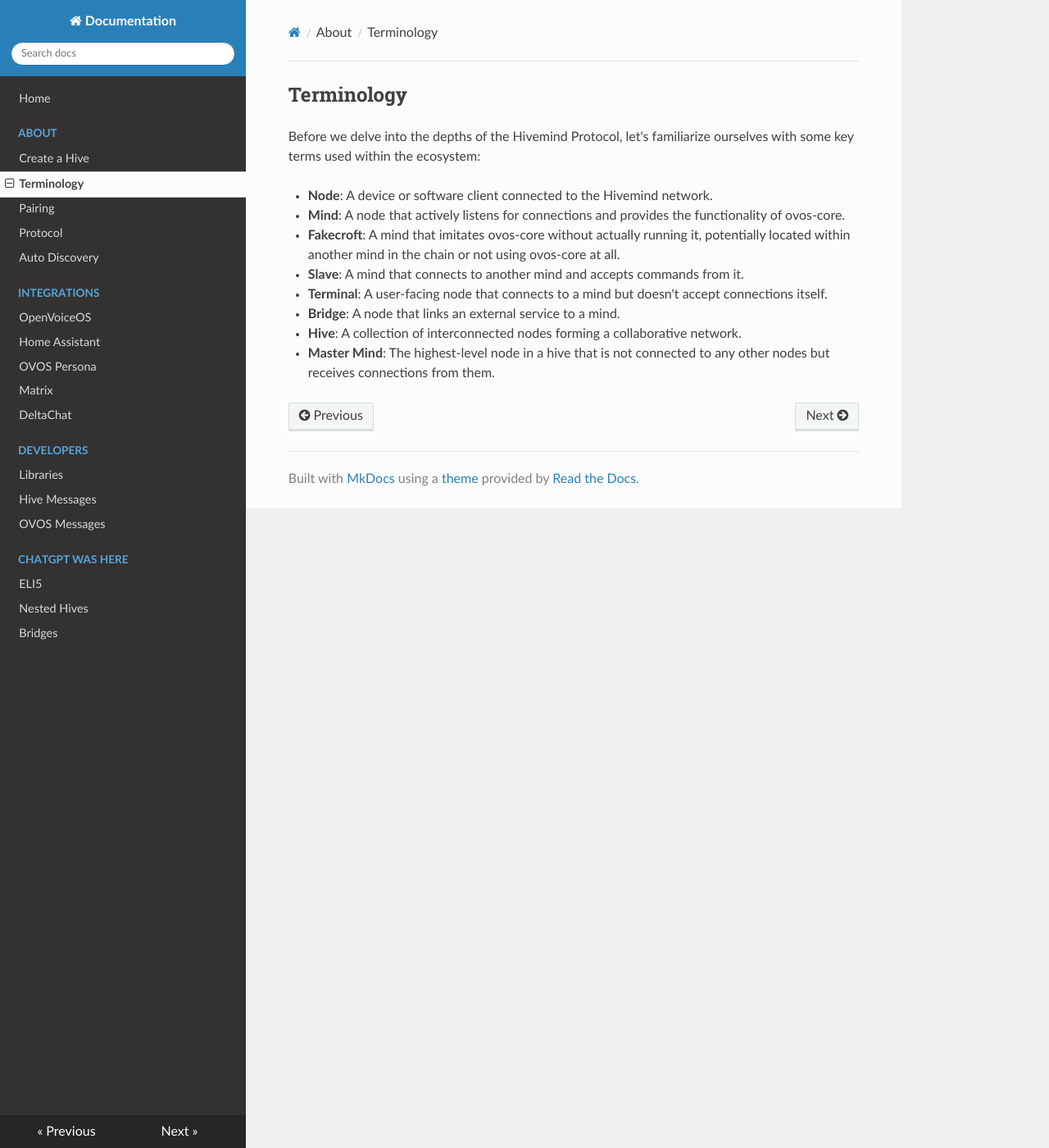
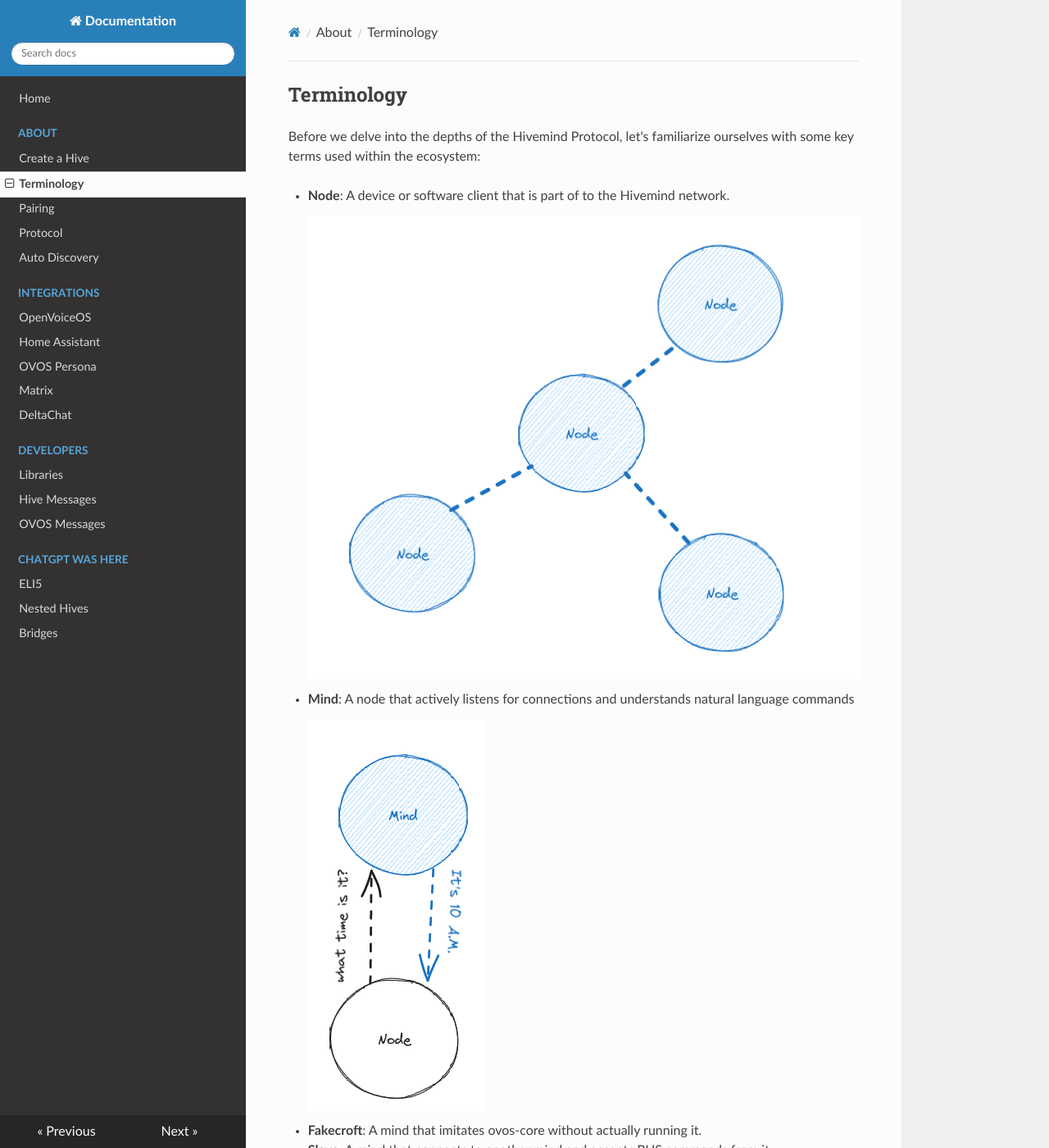
Before and after one commit to JarbasHiveMind/HiveMind-community-docs, an MkDocs documentation site: the page built from docs/02_terminology.md, in a window 1280 px wide and 1400 px high. Shown: the whole window at 82% size. Built offline with MkDocs 1.6.1, drawn with Linux system fonts in a browser that asks for light colours; nearby versions of some CDN libraries; some of the changed text lies outside the part shown.

Commit message:
ILLUSTRATE TERMINOLOGY

```diff
--- a/docs/02_terminology.md
+++ b/docs/02_terminology.md
@@ -2,11 +2,20 @@
 
 Before we delve into the depths of the Hivemind Protocol, let's familiarize ourselves with some key terms used within the ecosystem:
 
-- **Node**: A device or software client connected to the Hivemind network.
-- **Mind**: A node that actively listens for connections and provides the functionality of ovos-core.
-- **Fakecroft**: A mind that imitates ovos-core without actually running it, potentially located within another mind in the chain or not using ovos-core at all.
-- **Slave**: A mind that connects to another mind and accepts commands from it.
+- **Node**: A device or software client that is part of to the Hivemind network.
+![img.png](img.png)
+- **Mind**: A node that actively listens for connections and understands natural language commands
+![img_1.png](img_1.png)
+- **Fakecroft**: A mind that imitates ovos-core without actually running it.
+- **Slave**: A mind that connects to another mind and accepts BUS commands from it.
+![img_2.png](img_2.png)
 - **Terminal**: A user-facing node that connects to a mind but doesn't accept connections itself.
+![img_3.png](img_3.png)
 - **Bridge**: A node that links an external service to a mind.
+![img_4.png](img_4.png)
 - **Hive**: A collection of interconnected nodes forming a collaborative network.
-- **Master Mind**: The highest-level node in a hive that is not connected to any other nodes but receives connections from them.
+![img_5.png](img_5.png)
+- **Master Mind**: The highest-level node in a hive that is not connected to any other nodes but receives connections from other nodes.
+![img_6.png](img_6.png)
+- **Hive Mind**: The collection of all Master Minds in the world
+![img_7.png](img_7.png)
```
Also changed, not shown: docs/04_protocol.md (+5 -5 lines), docs/img.png (added), docs/img_1.png (added), docs/img_2.png (added), docs/img_3.png (added), docs/img_4.png (added), docs/img_5.png (added), docs/img_6.png (added), docs/img_7.png (added).
